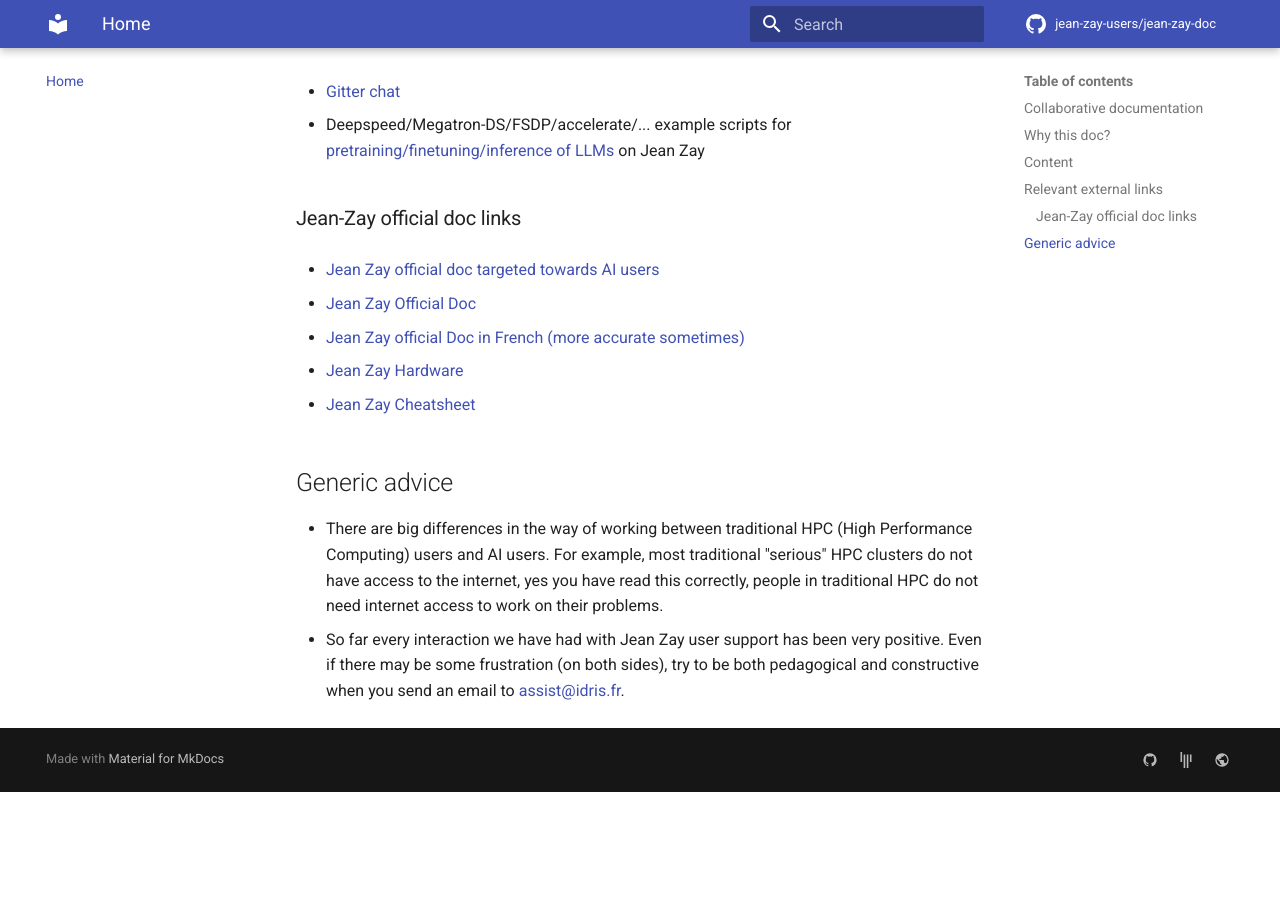
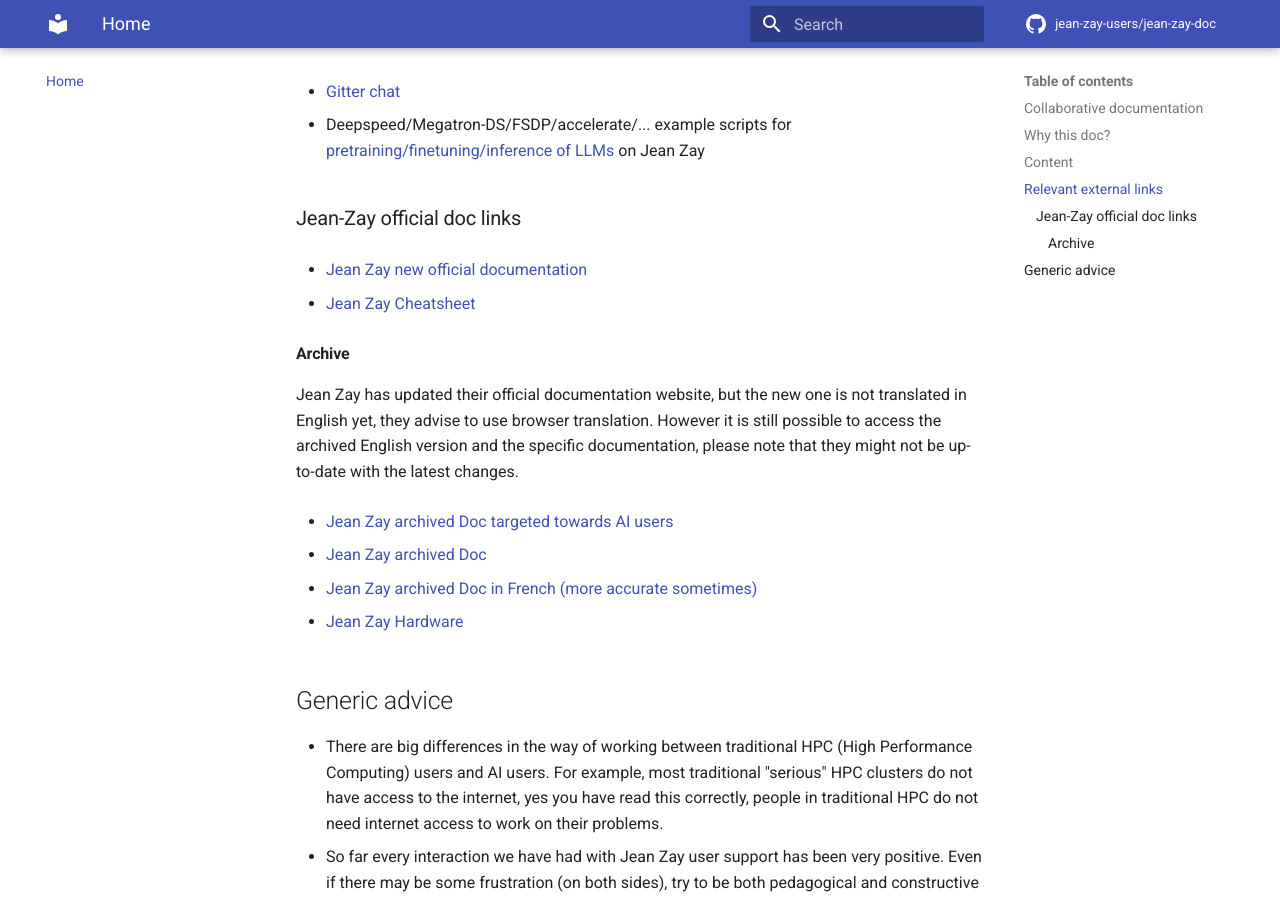
Before and after one commit to jean-zay-users/jean-zay-doc, an MkDocs documentation site: the page built from docs/index.md, in a window 1280 px wide and 900 px high, scrolled down 1344 px. Built offline with MkDocs 1.6.1 and Material for MkDocs 9.7.7, drawn with Linux system fonts in a browser that asks for light colours; comment, search, counter and statistics services are not loaded; before the commit the page ends 2136 px from its top, so only the background shows below that.

Commit message:
Fix broken links (#108)

```diff
--- a/docs/index.md
+++ b/docs/index.md
@@ -31,10 +31,10 @@
   important one is the access procedure. It will take roughly 3 weeks (add 1-2
   months on top of that if you have to go through additional security
   background checks). It does seem long but it is definitely worth it.
-- [Tips and tricks](./tips-and-tricks.md)
+- [Tips and tricks](./tips/index.md)
 - [Limitations](./limitations.md)
-- Example scripts: [PyTorch examples](./examples/pytorch), [Tensorflow
-  examples](./examples/tf), [Tensorflow MPI distributed examples](.examples/tf_mpi/).
+- Example scripts: [PyTorch examples](./examples/pytorch/README.md), [Tensorflow
+  examples](./examples/tf/README.md), [Tensorflow MPI distributed examples](./examples/tf/tf_mpi/README.md).
 
 In the medium term, more material could be added to discuss tips and tricks,
 limitations, work-arounds, etc ... on Jean Zay. In particular, feel free to
@@ -59,16 +59,20 @@
   on Jean Zay
 
 ### Jean-Zay official doc links
+- [Jean Zay new official documentation](http://www.idris.fr/docs/jean-zay/nouvel-utilisateur/)
 
-- [Jean Zay official doc targeted towards AI users](http://www.idris.fr/eng/ia/index.htm)
+- [Jean Zay Cheatsheet](http://www.idris.fr/assets/files/idrismemento_sans_bbftp-7aa909712545a6d2513ccd644b06fcaa.pdf)
+#### Archive
+Jean Zay has updated their official documentation website, but the new one is not translated in English yet, they advise to use browser translation. However it is still possible to access the archived English version and the specific documentation, please note that they might not be up-to-date with the latest changes.
 
-- [Jean Zay Official Doc](http://www.idris.fr/eng/jean-zay/)
+- [Jean Zay archived Doc targeted towards AI users](http://archive.idris.fr/eng/ia/index.html)
 
-- [Jean Zay official Doc in French (more accurate sometimes)](http://www.idris.fr/jean-zay/index.html)
+- [Jean Zay archived Doc](http://archive.idris.fr/eng/jean-zay/)
 
-- [Jean Zay Hardware](http://www.idris.fr/eng/jean-zay/cpu/jean-zay-cpu-hw-eng.html)
+- [Jean Zay archived Doc in French (more accurate sometimes)](http://archive.idris.fr/jean-zay/index.html)
 
-- [Jean Zay Cheatsheet](http://www.idris.fr/media/su/idrismemento1.pdf)
+- [Jean Zay Hardware](http://archive.idris.fr/eng/jean-zay/cpu/jean-zay-cpu-hw-eng.html)
+
 
 
 ## Generic advice
```
Also changed, not shown: README.md (+1 -1 lines), docs/access-procedure.md (+1 -1 lines), docs/tips/index.md (added, +10 -0 lines).
